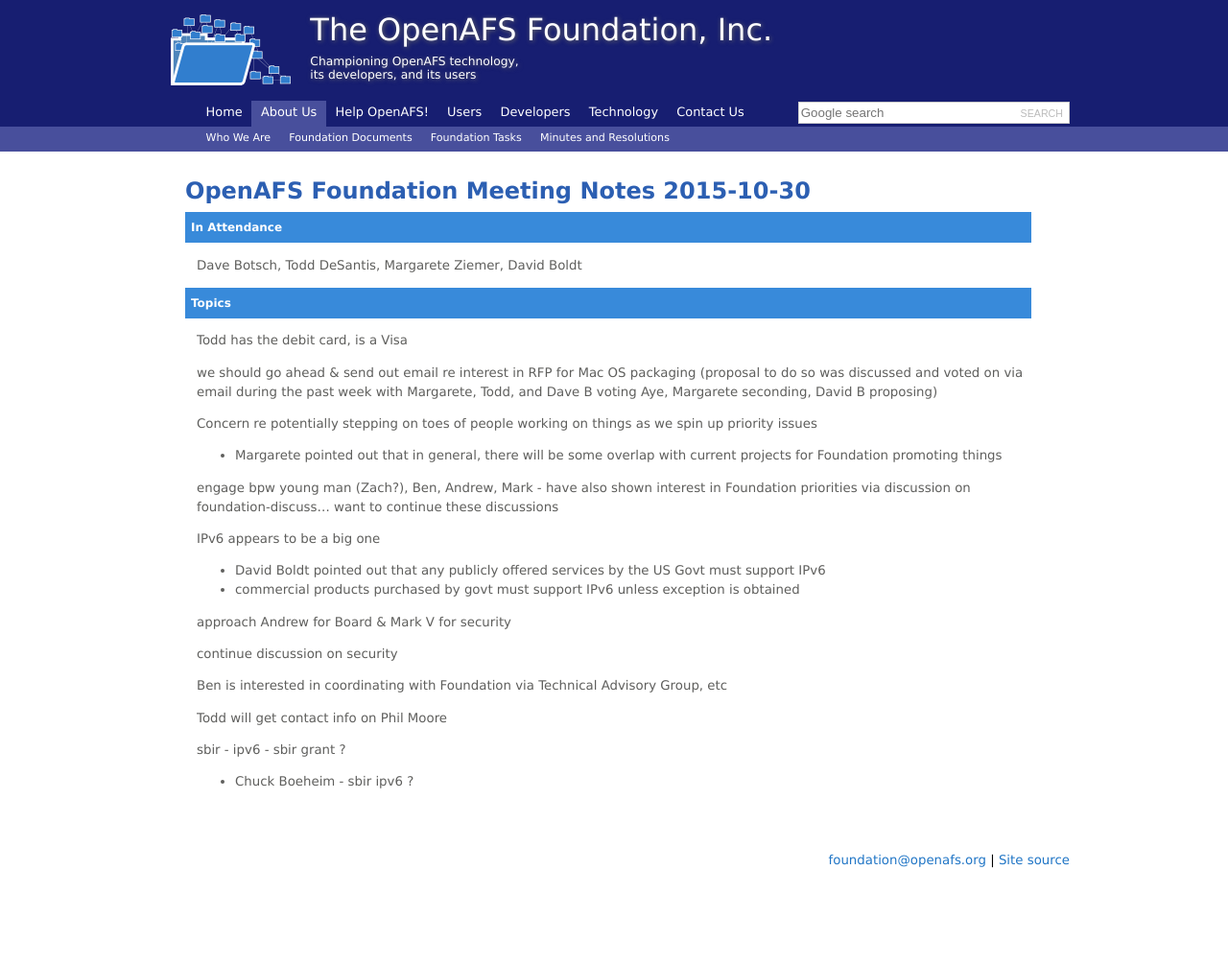
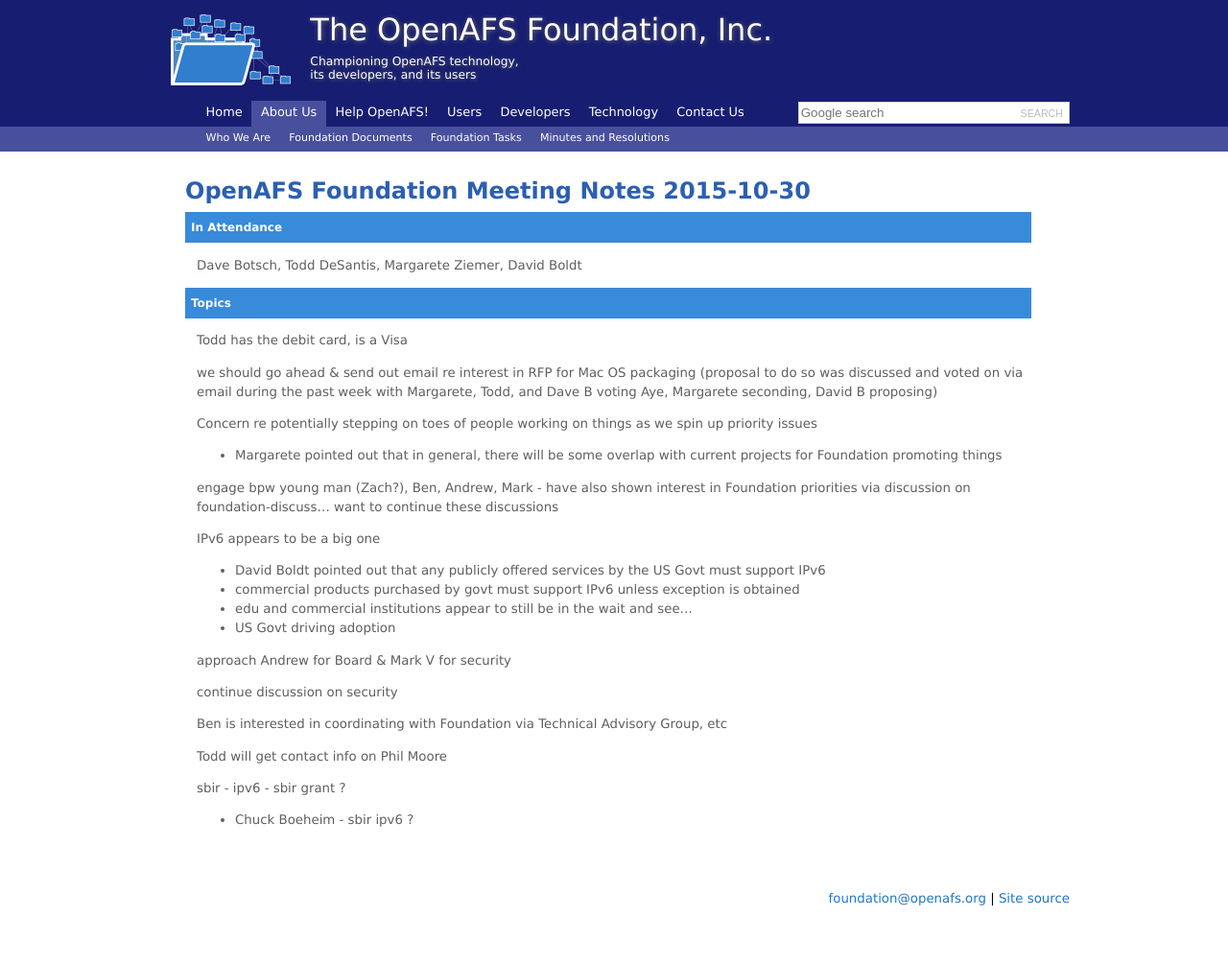
Before and after one commit to openafsfoundation/openafsfoundation.org, a Jekyll site: the page built from about/minutes/2015-10-30/index.md, in a window 1280 px wide. Shown: the whole page at 96% size. Built offline with Jekyll 4.4.1, drawn with Linux system fonts in a browser that asks for light colours; before the commit the page ends 965 px from its top, so only the background shows below that.

Commit message:
Update index.md

```diff
--- a/about/minutes/2015-10-30/index.md
+++ b/about/minutes/2015-10-30/index.md
@@ -28,6 +28,8 @@
 
 * David Boldt pointed out that any publicly offered services by the US Govt must support IPv6
 * commercial products purchased by govt must support IPv6 unless exception is obtained
+* edu and commercial institutions appear to still be in the wait and see...
+* US Govt driving adoption
 
 approach Andrew for Board & Mark V for security
 
```
